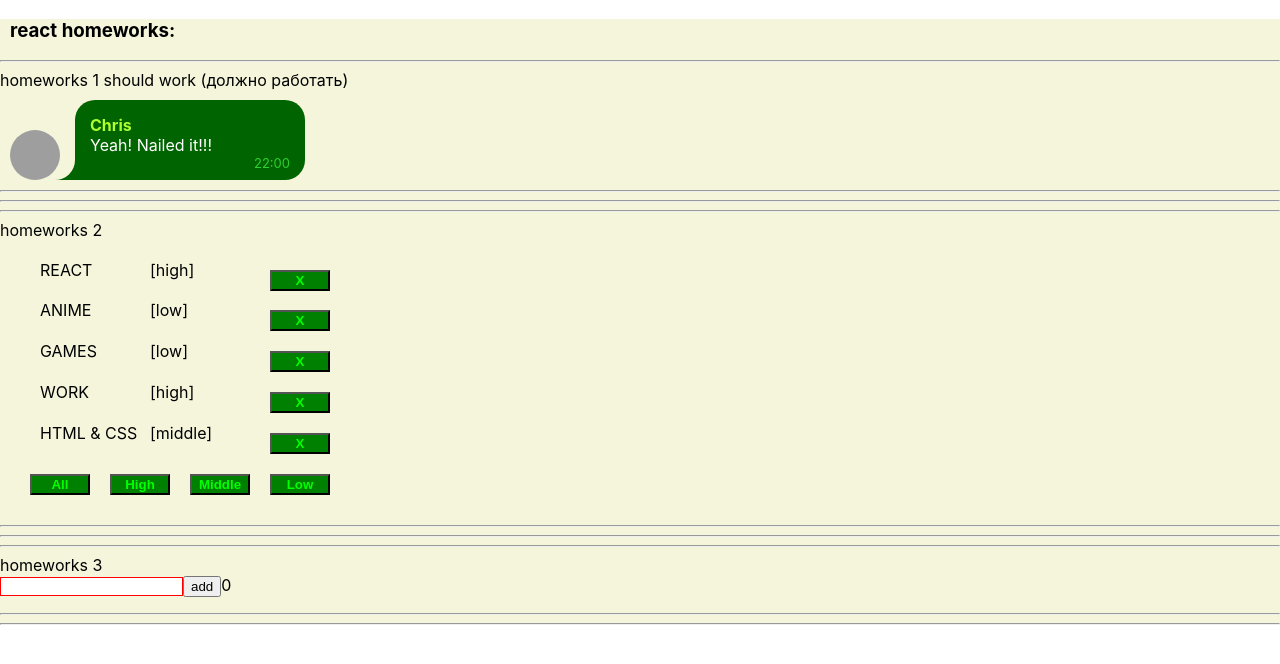
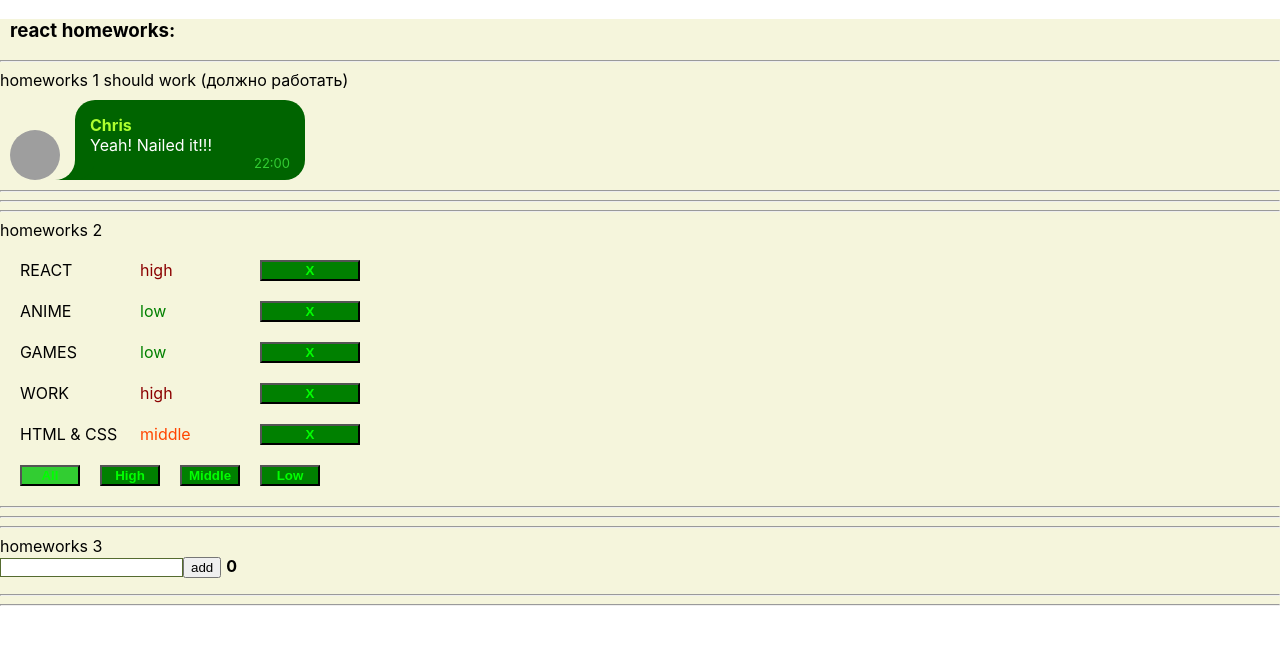
Before and after one commit to chrismelyan/React-homework, a React (Create React App) app: page / in a window 1280 px wide. Shown: the top 664 px of the page. Built offline with nearby package versions, Linux system fonts and the light colour scheme; grey boxes are pictures that could not be loaded.

Commit message:
Styles for HW2 and HW3

```diff
--- a/src/p2-homeworks/h2/Affair.tsx
+++ b/src/p2-homeworks/h2/Affair.tsx
@@ -12,12 +12,14 @@ function Affair(props: AffairPropsType) {
     const deleteCallback = () => props.deleteAffairCallback(props.affair._id)
     // need to fix
 
+    const priorityClass = s.item + ' ' + s[props.affair.priority]
+
     return (
-        <div className={s.block}>
-            <div>{props.affair.name}  </div>
-            <div>[{props.affair.priority}]</div>
+        <div className={s.affair}>
+            <div className={s.item}>{props.affair.name}  </div>
+            <div className={priorityClass}>{props.affair.priority}</div>
             <div>
-            <button className={s.button} onClick={deleteCallback}>X</button>
+            <button className={s.item + ' ' + s.button} onClick={deleteCallback}>X</button>
             </div>
         </div>
     )
--- a/src/p2-homeworks/h2/Affairs.module.css
+++ b/src/p2-homeworks/h2/Affairs.module.css
@@ -4,12 +4,28 @@
     font-weight: bold;
     margin: 10px;
     width: 60px;
+    outline: none;
 }
 
-.affairs {
-    padding: 10px;
-    display: grid;
-    grid-template-rows: 40px;
+.button:active {
+    background: limegreen;
+}
+
+.button:focus {
+    background: limegreen;
+}
+
+.active {
+    background: limegreen;
+}
+
+.affair {
+    display: flex;
+}
+
+.item {
+    margin: 10px;
+    width: 100px;
 }
 
 .block {
@@ -18,3 +34,15 @@
     grid-template-columns: 110px 110px 110px;
 
 }
+
+.high {
+    color: darkred;
+}
+
+.middle {
+    color: orangered;
+}
+
+.low {
+    color: green;
+}
--- a/src/p2-homeworks/h2/Affairs.tsx
+++ b/src/p2-homeworks/h2/Affairs.tsx
@@ -7,6 +7,7 @@ type AffairsPropsType = { // need to fix any
     data: AffairType []
     setFilter: (filter: FilterType) => void
     deleteAffairCallback: (_id: number) => void
+    filter: FilterType
 }
 
 function Affairs(props: AffairsPropsType) {
@@ -18,6 +19,13 @@ function Affairs(props: AffairsPropsType) {
         />
     ))
 
+    const classAll = s.button + ' ' + (props.filter === 'all' ? s.active : '')
+    const classHigh = s.button + ' ' + (props.filter === 'high' ? s.active : '')
+    const classMiddle = s.button + ' ' + (props.filter === 'middle' ? s.active : '')
+    const classLow = s.button + ' ' + (props.filter === 'low' ? s.active : '')
+
+
+
     const setAll = () => props.setFilter('all') // need to fix
     const setHigh = () => props.setFilter('high')
     const setMiddle = () => props.setFilter('middle')
@@ -27,10 +35,10 @@ function Affairs(props: AffairsPropsType) {
         <div className={s.affairs}>
             {mappedAffairs}
             <div>
-                <button className={s.button} onClick={setAll}>All</button>
-                <button className={s.button} onClick={setHigh}>High</button>
-                <button className={s.button} onClick={setMiddle}>Middle</button>
-                <button className={s.button} onClick={setLow}>Low</button>
+                <button className={classAll} onClick={setAll}>All</button>
+                <button className={classHigh} onClick={setHigh}>High</button>
+                <button className={classMiddle} onClick={setMiddle}>Middle</button>
+                <button className={classLow} onClick={setLow}>Low</button>
             </div>
         </div>
     )
--- a/src/p2-homeworks/h2/HW2.tsx
+++ b/src/p2-homeworks/h2/HW2.tsx
@@ -37,13 +37,18 @@ function HW2() {
     const deleteAffairCallback = (_id: number) => setAffairs(deleteAffair(affairs, _id)) // need to fix any
 
     return (
-        <div >
+        <div>
             <hr/>
             homeworks 2
 
             {/*should work (должно работать)*/}
             <div className={s.container}>
-            <Affairs data={filteredAffairs} setFilter={setFilter} deleteAffairCallback={deleteAffairCallback}/>
+                <Affairs
+                    data={filteredAffairs}
+                    setFilter={setFilter}
+                    deleteAffairCallback={deleteAffairCallback}
+                    filter={filter}
+                />
             </div>
 
             <hr/>
--- a/src/p2-homeworks/h3/Greeting.module.css
+++ b/src/p2-homeworks/h3/Greeting.module.css
@@ -1,7 +1,24 @@
 .someClass {
-
+    border: 1px solid darkolivegreen;
 }
 
+.someClass:focus {
+    border: 2px solid darkgreen;
+    outline: none;
+}
 .error {
-    border: 1px solid red;
+    border: 2px solid red;
+    outline: none;
 }
+
+.errorText {
+    margin-left: 10px;
+    font-size: x-small;
+    color: red;
+}
+
+.totalUsers {
+    font-weight: bold;
+    font-size: medium;
+    margin-left: 5px;
+}
--- a/src/p2-homeworks/h3/Greeting.tsx
+++ b/src/p2-homeworks/h3/Greeting.tsx
@@ -7,21 +7,27 @@ type GreetingPropsType = {
     addUser: (e: MouseEvent<HTMLButtonElement>) => void // need to fix any
     error: string // need to fix any
     totalUsers: number // need to fix any
-    pressEnter: (e: KeyboardEvent<HTMLButtonElement>) => void
+    pressEnter: (e: KeyboardEvent<HTMLInputElement>) => void
 }
 
 // презентационная компонента (для верстальщика)
 const Greeting: React.FC<GreetingPropsType> = (
     {name, setNameCallback, addUser, error, totalUsers, pressEnter} // деструктуризация пропсов
 ) => {
-    const inputClass = s.error // need to fix with (?:)
+    const inputClass = error ? s.error : s.someClass // need to fix with (?:)
 
     return (
         <div>
-            <input value={name} onChange={setNameCallback} className={inputClass}/>
-            <span>{error}</span>
-            <button onClick={addUser} onKeyPress={pressEnter}>add</button>
-            <span>{totalUsers}</span>
+            <input
+                value={name}
+                onChange={setNameCallback}
+                onKeyPress={pressEnter}
+                className={inputClass}/>
+            <button onClick={addUser}>add</button>
+            <span className={s.totalUsers}>{totalUsers}</span>
+            <div className={s.errorText}>{error}</div>
+
+
         </div>
     )
 }
--- a/src/p2-homeworks/h3/GreetingContainer.tsx
+++ b/src/p2-homeworks/h3/GreetingContainer.tsx
@@ -1,4 +1,4 @@
-import React, {ChangeEvent, useState, MouseEvent, KeyboardEvent} from 'react'
+import React, {ChangeEvent, useState, KeyboardEvent} from 'react'
 import Greeting from './Greeting'
 import {UserType} from "./HW3";
 
@@ -17,26 +17,28 @@ const GreetingContainer: React.FC<GreetingContainerPropsType> = ({users, addUser
     const [error, setError] = useState<string>('') // need to fix any
 
     const setNameCallback = (e: ChangeEvent<HTMLInputElement>) => {
-            setName(e.currentTarget.value)
+        if (error) {
+            setError("")
+        }
+        setName(e.currentTarget.value)
     }
 
-    const pressEnter = (e: KeyboardEvent<HTMLButtonElement>) => {
-        if(e.key === 'Enter') {
+    const addUser = () => {
+        if (name.trim()) {
             addUserCallback(name)
             alert(`Hello ${name}!`)
             setName("")
+        } else {
+            setError("Name is required!")
+            setName('')
         }
+
     }
 
-    if (name === null || name === ' ') {
-        setError("Name is required")
-        setName('')
-    }
-
-    const addUser = (e: MouseEvent<HTMLButtonElement>) => {
-            addUserCallback(name)
-            alert(`Hello ${name}!`)
-            setName("")
+    const pressEnter = (e: KeyboardEvent<HTMLInputElement>) => {
+        if (e.key === 'Enter') {
+            addUser()
+        }
     }
 
     let totalUsers = users.length
```
